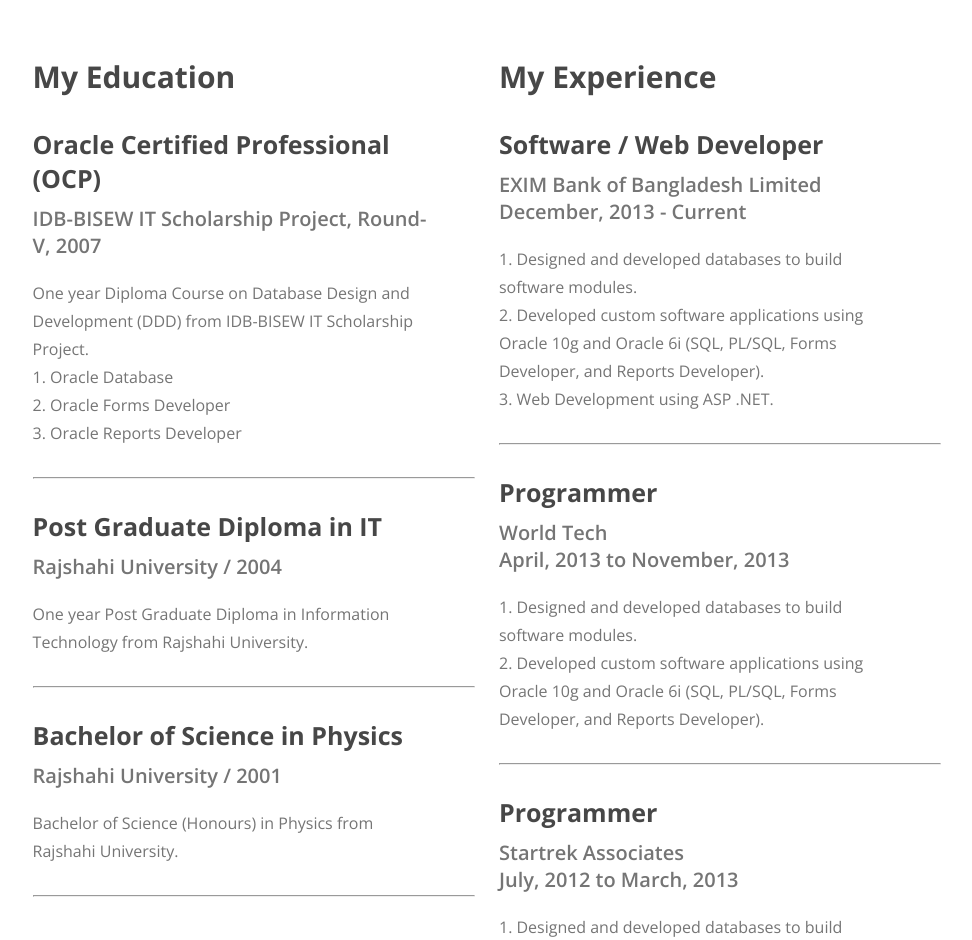
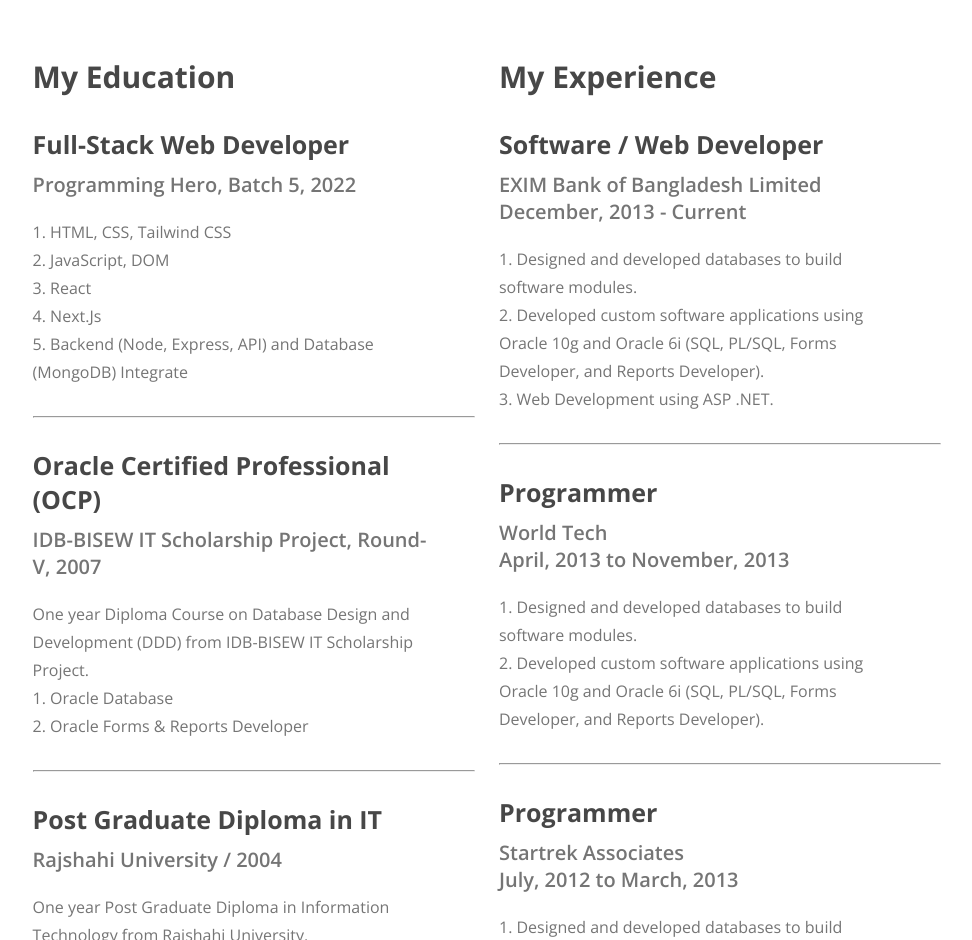
Before and after one commit to Mahbubgit/hero-dev-portfolio, a plain HTML site: page index.html in a window 1280 px wide. Shown: the part 4040-4980 px from the top of the page, without its empty margins (153-1125 px from the left). Drawn offline with nearby package versions, Linux system fonts and the light colour scheme.

Commit message:
add Full-Stack Web Developer in resume section

```diff
--- a/index.html
+++ b/index.html
@@ -181,14 +181,25 @@
             <div class="education">
                 <h2 class="section-title">My Education</h2>
                 <div class="resume-card">
+                    <h3 class="card-title">Full-Stack Web Developer</h3>
+                    <p class="card-info">Programming Hero, Batch 5, 2022</p>
+                    <p class="card-text">
+                        1. HTML, CSS, Tailwind CSS <br>
+                        2. JavaScript, DOM <br>
+                        3. React <br>
+                        4. Next.Js <br>
+                        5. Backend (Node, Express, API) and Database (MongoDB) Integrate
+                    </p>
+                </div>
+                <hr>
+                <div class="resume-card">
                     <h3 class="card-title">Oracle Certified Professional (OCP)</h3>
                     <p class="card-info">IDB-BISEW IT Scholarship Project, Round-V, 2007</p>
                     <p class="card-text">
                         One year Diploma Course on Database Design and Development (DDD) from IDB-BISEW IT Scholarship
                         Project. <br>
                         1. Oracle Database <br>
-                        2. Oracle Forms Developer <br>
-                        3. Oracle Reports Developer
+                        2. Oracle Forms & Reports Developer
                     </p>
                 </div>
                 <hr>
```
